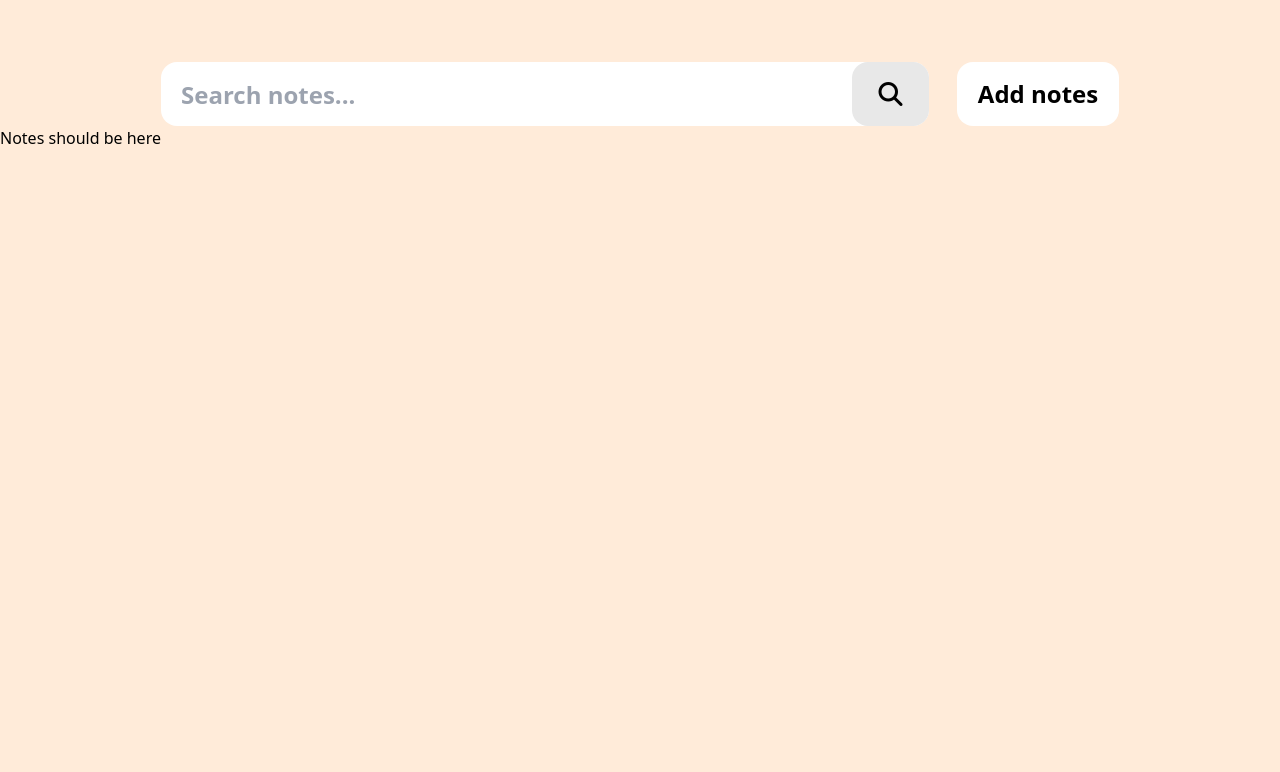
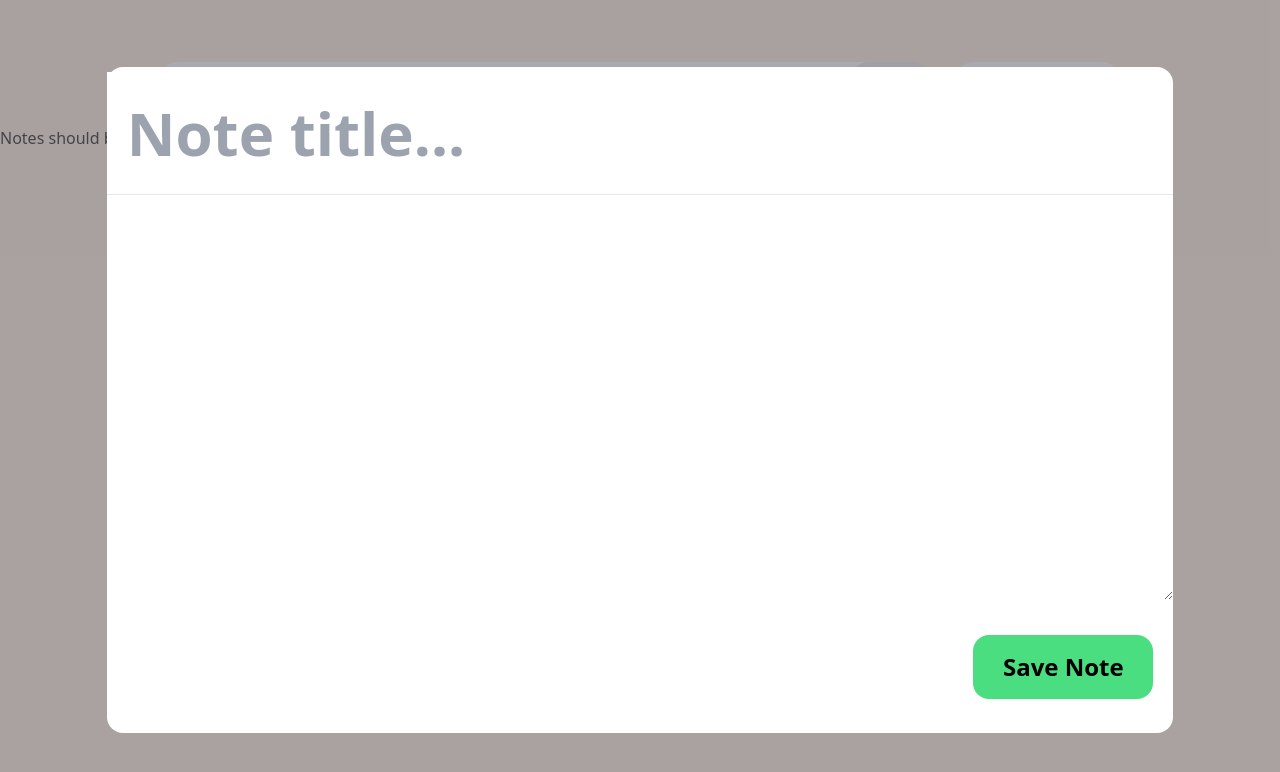
Before and after one commit to alexissorianooo/notesapp, a React (Create React App) app: page / in a window 1280 px wide. Shown: the top 772 px of the page. Built offline with nearby package versions, Linux system fonts and the light colour scheme; the HTML template or start-up script is replaced by a standard one.

Commit message:
modal body

```diff
--- a/src/App.js
+++ b/src/App.js
@@ -1,10 +1,26 @@
 import React from 'react'
+import Modal from './components/Modal';
 
 function App() {
+  const [showModal, setShowModal] = React.useState(true)
+  const [note, setNote] = React.useState({
+    noteTitle: '',
+    noteContent: ''
+  })
+
+  function handleAddButton(){
+    setShowModal(prevState => !prevState)
+  }
+
+  function handleSaveButton(){
+
+  }
+
   return (
-    <>
+    <div className='h-screen w-screen'>
+      {showModal && <Modal handleButton={handleAddButton}/>}
       {/* Div for Search and Add notes */}
-      <div className="flex flex-row w-screen justify-center items-center md:mt-[62px] mt-[31px]">
+      <div className="flex flex-row w-screen justify-center items-center md:pt-[62px] pt-[31px]">
         <div className='w-3/5 relative flex flex-row'>
           <input placeholder='Search notes...' className='bars bars-texts w-full px-5'/>
           <button
@@ -16,6 +32,7 @@ function App() {
         </div>
         <button
           className='bars w-1/5 bars-texts bg-white max-w-[162px] ml-7'
+          onClick={handleAddButton}
         >
           Add notes
         </button>
@@ -24,7 +41,8 @@ function App() {
       {/* Div for Notes */}
       <div className=''>Notes should be here</div>
       {/* End of div for Notes */}
-    </>
+
+    </div>
   );
 }
 
--- /dev/null
+++ b/src/components/Modal.js
@@ -0,0 +1,20 @@
+import React from 'react'
+
+export default function Modal(props){
+    return(
+        <>
+            <div className='absolute bg-zinc-500 bg-opacity-60 h-screen w-screen z-30 flex justify-center items-center' onClick={props.handleButton}>
+            </div>
+            <div className='h-5/6 w-5/6 bg-white rounded-2xl flex flex-col justify-between z-40 fixed right-0 left-0 top-0 bottom-0 m-auto '>
+                <div className='h-1/5 flex flex-col justify-center'>
+                    <input placeholder='Note title...' className='font-bold text-2xl sm:text-4xl lg:text-6xl p-5 w-4/5 focus:outline-0'/>
+                    <hr />
+                </div>
+                <textarea className=' h-3/5 p-8 lg:p-20 text-lg focus:outline-0 focus:bg-slate-100'/>
+                <div className='h-1/5 flex justify-end items-center'>
+                    <button className='button bars-texts bg-green-400 mr-5 p-2'>Save Note</button>
+                </div>
+            </div>
+        </>
+    )
+}
--- a/src/index.css
+++ b/src/index.css
@@ -13,4 +13,7 @@ html, body{
     .bars-texts{
         @apply md:text-2xl font-bold text-base
     }
+    .button{
+        @apply rounded-2xl md:h-16 h-12 sm:w-1/4 max-w-[180px] md:mr-20
+    }
 }
```
